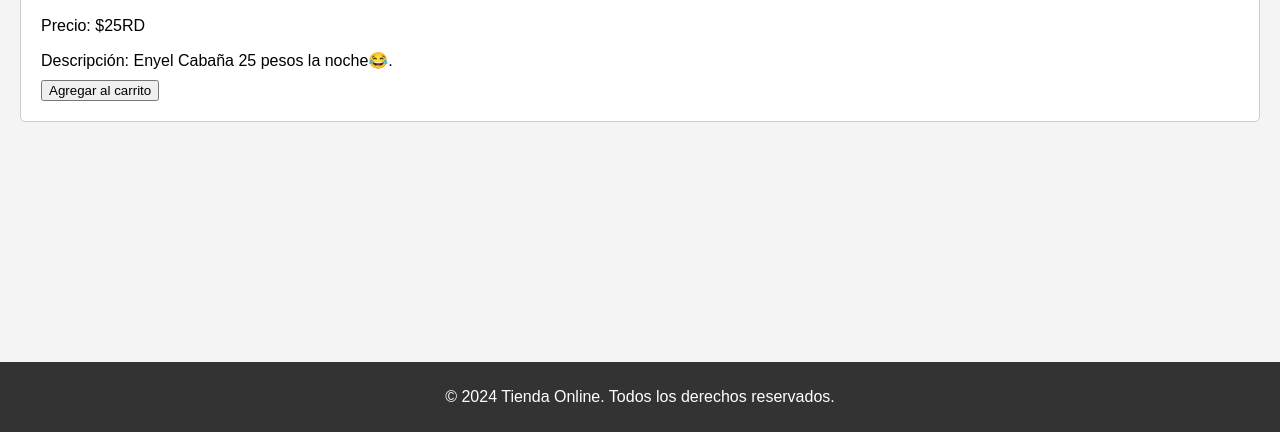
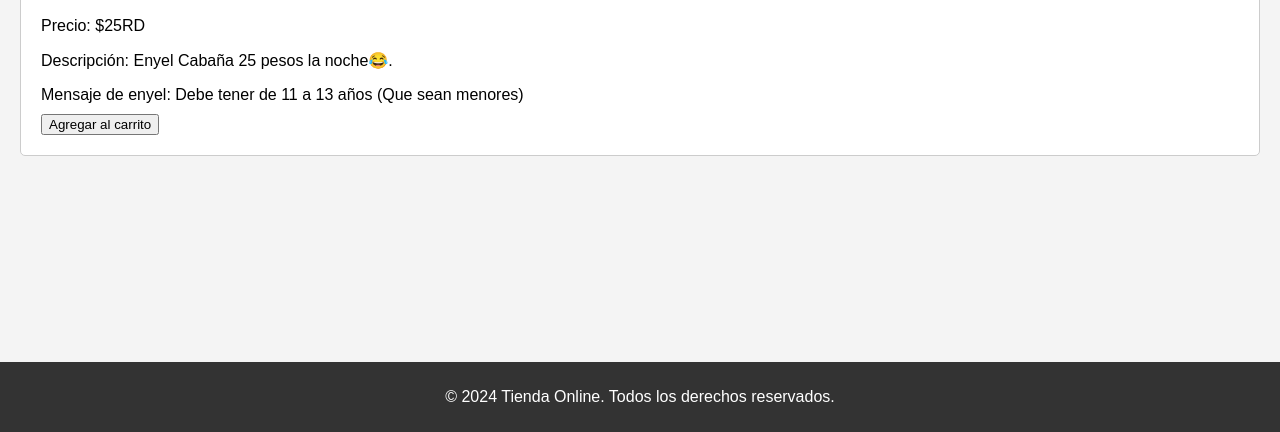
Before and after one commit to ivangabriel21/ivangabriel21.github.io, a plain HTML site: page enyel/index.html in a window 1280 px wide. Shown: the part 368-800 px from the top of the page. Drawn offline with Linux system fonts and the light colour scheme.

Commit message:
Update index.html

```diff
--- a/enyel/index.html
+++ b/enyel/index.html
@@ -61,6 +61,7 @@
         <h2>CITA CON ENYEL EN UNA CABAÑA</h2>
         <p>Precio: $25RD</p>
         <p>Descripción: Enyel Cabaña 25 pesos la noche😂.</p>
+        <p>Mensaje de enyel: Debe tener de 11 a 13 años (Que sean menores)</p>
         <button>Agregar al carrito</button>
     </div>
 </section>
```
